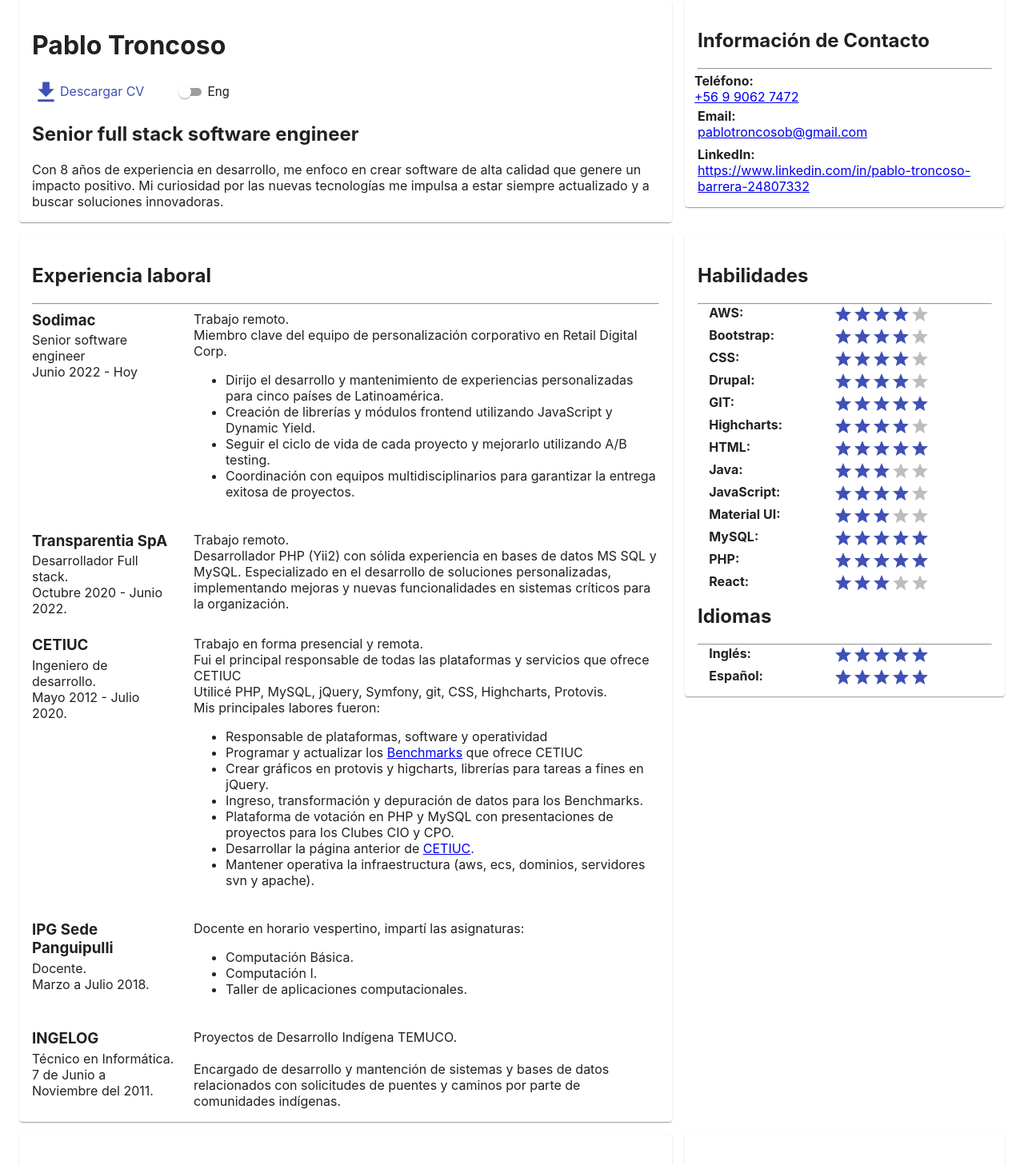
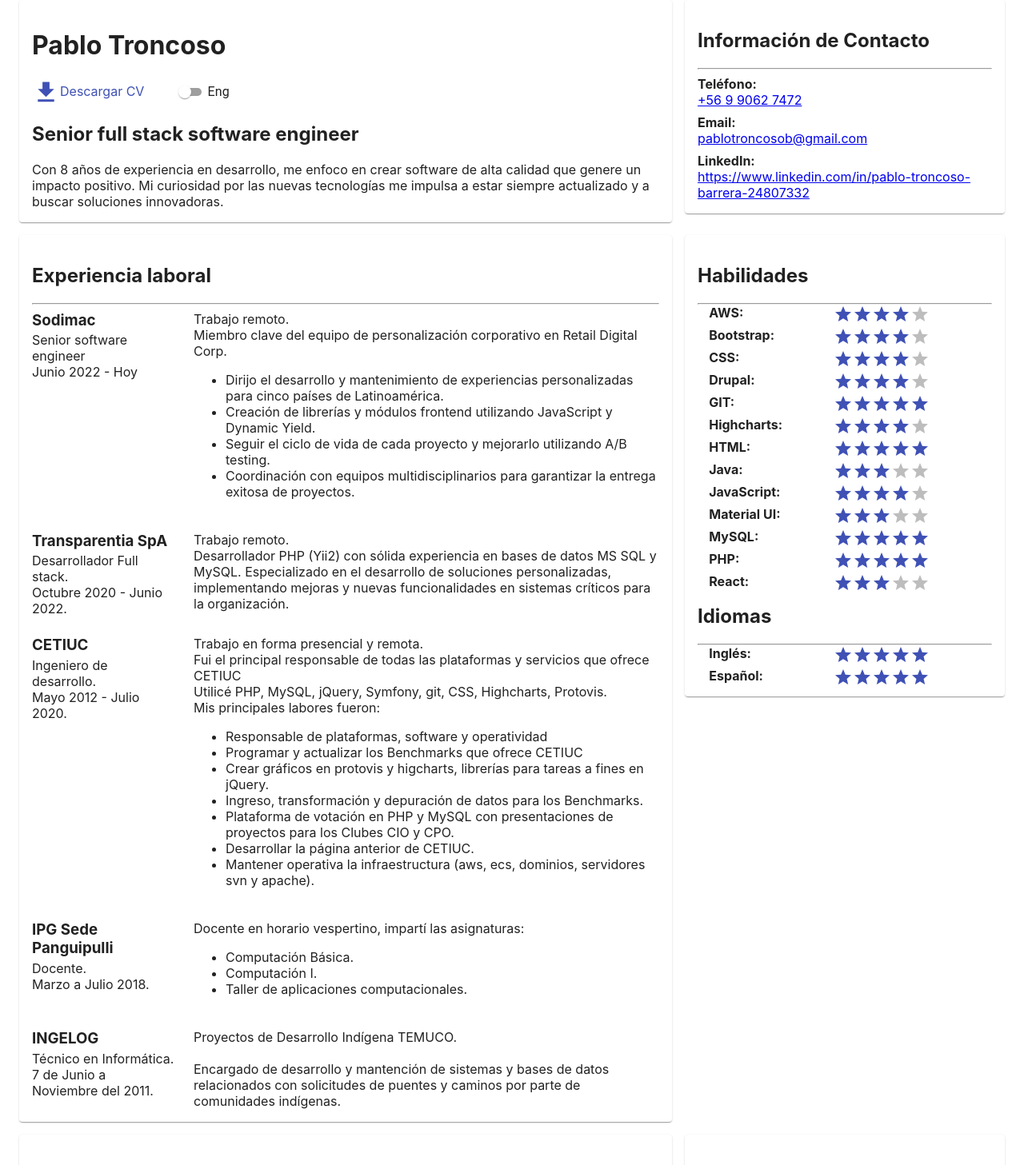
Before and after one commit to PabloTroncosoB/pablotroncosob.github.io, a React (Create React App) app: page / in a window 1280 px wide. Shown: the top 1457 px of the page at 80% size. Built offline with nearby package versions, Linux system fonts and the light colour scheme.

Commit message:
don push

```diff
--- a/src/comp/contacto.js
+++ b/src/comp/contacto.js
@@ -9,7 +9,7 @@ class Contacto extends Component {
                 <span class="esp"><Titulo texto="Información de Contacto" /></span>
                 <span class="en"><Titulo texto="Contact Information" /></span>
                 <Grid container alignItems="flex-start" justify="space-evenly" spacing={1}>
-                    <span class="esp"style={{width: '-webkit-fill-available'}}>
+                    <span class="esp"style={{width: '-webkit-fill-available',padding: "4px"}}>
                         <Grid item xs={12}>
                             <b>Teléfono:</b>
                             <br/>
--- a/src/comp/habilidades.js
+++ b/src/comp/habilidades.js
@@ -50,7 +50,7 @@ class Habilidades extends Component {
                      ))}
                 </Grid>
                 <span class="esp"><Titulo texto="Idiomas" /></span>
-                <span class="en"><Titulo texto="Languajes" /></span>
+                <span class="en"><Titulo texto="Languages" /></span>
                 <Grid container alignItems="flex-start" justify="space-evenly" spacing={2}>
                     {Object.keys(this.idiomas).map((lang) => (
                         <Grid container justify="space-evenly" spacing={2} key={"cont" + lang}>
--- a/src/comp/trabajo.js
+++ b/src/comp/trabajo.js
@@ -47,11 +47,11 @@ class Trabajo extends Component {
                         <br/>Mis principales labores fueron:
                         <ul>
                             <li>Responsable de plataformas, software y operatividad</li>
-                            <li>Programar y actualizar los <a href="https://cetiuc.com/apps" target="_blank" rel="noopener noreferrer">Benchmarks</a> que ofrece CETIUC</li>
+                            <li>Programar y actualizar los Benchmarks que ofrece CETIUC</li>
                             <li>Crear gráficos en protovis y higcharts, librerías para tareas a fines en jQuery.</li>
                             <li>Ingreso, transformación  y depuración de datos para los Benchmarks.</li>
                             <li>Plataforma de votación en PHP y MySQL con presentaciones de proyectos para los Clubes CIO y CPO.</li>
-                            <li>Desarrollar la página anterior de <a href=" https://cetiuc.com" target="_blank" rel="noopener noreferrer">CETIUC</a>.</li>
+                            <li>Desarrollar la página anterior de CETIUC.</li>
                             <li>Mantener operativa la infraestructura (aws, ecs, dominios, servidores svn y apache).</li>
                         </ul>
                     </Grid>
```
Also changed, not shown: 2 other files (tests, documents, lock files or other folders).
